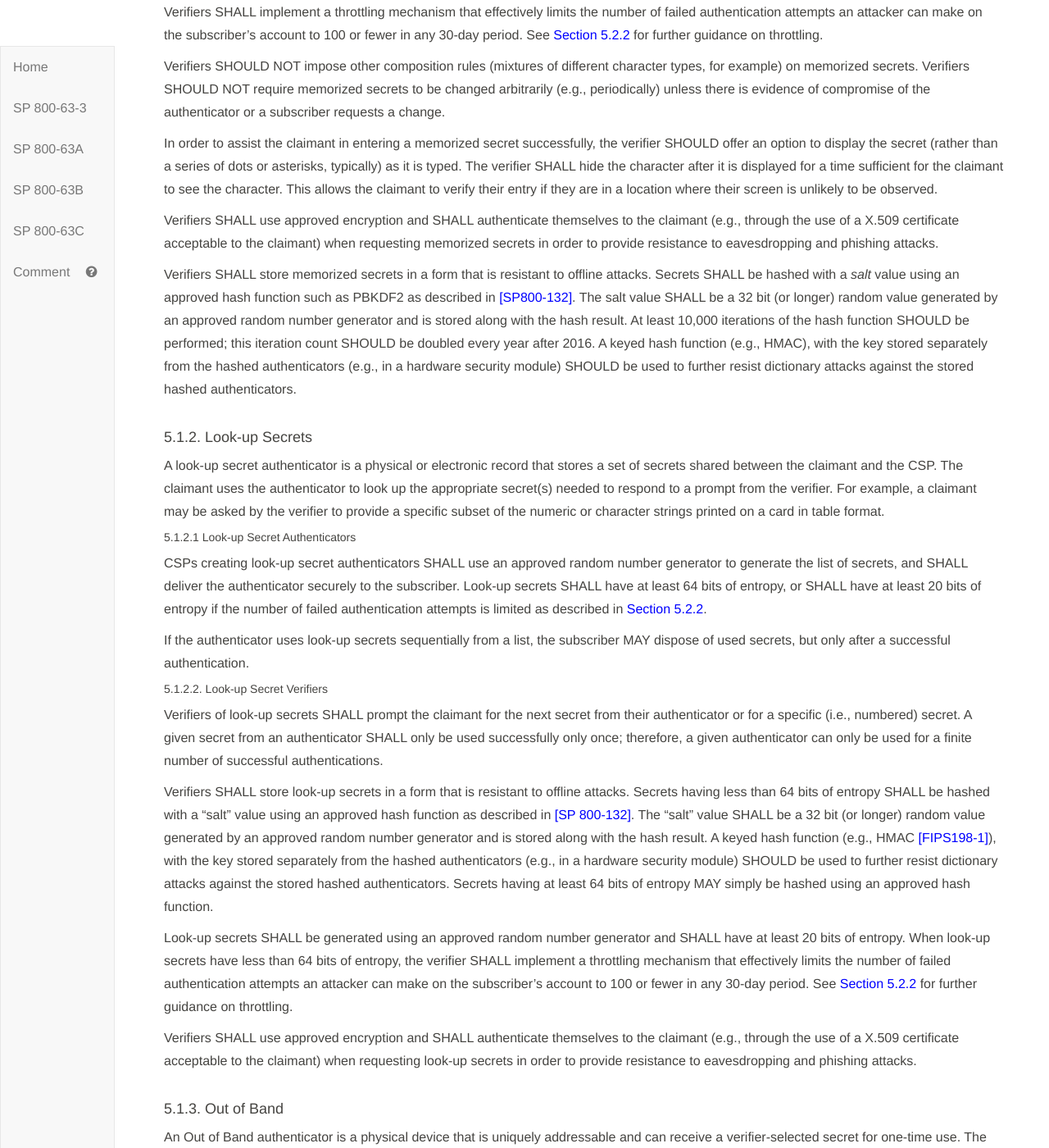
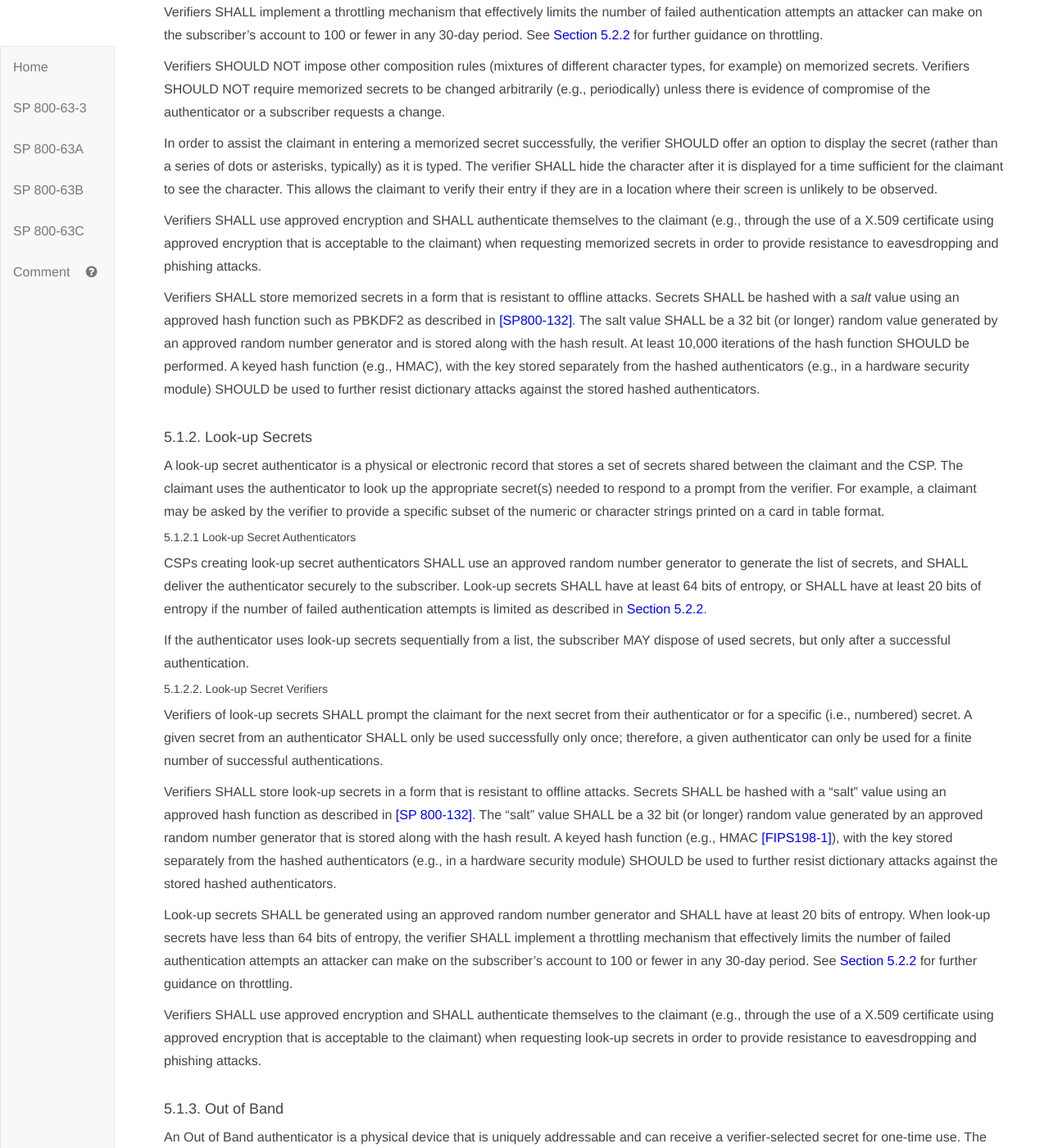
Before and after one commit to usnistgov/800-63-3, a Jekyll site: the page built from sp800-63b.md, in a window 1280 px wide and 1400 px high, scrolled down 23428 px. Shown: the whole window at 82% size. Built offline with Jekyll 4.4.1, drawn with Linux system fonts in a browser that asks for light colours; some of the changed text lies outside the part shown.

Commit message:
Reference approved encryption rather than specific key lengths; adjust hashing and throttle counters.

```diff
--- a/sp800-63b/sec5_authenticators.md
+++ b/sp800-63b/sec5_authenticators.md
@@ -30,9 +30,9 @@ Verifiers SHOULD NOT impose other composition rules (mixtures of different chara
 
 In order to assist the claimant in entering a memorized secret successfully, the verifier SHOULD offer an option to display the secret (rather than a series of dots or asterisks, typically) as it is typed. The verifier SHALL hide the character after it is displayed for a time sufficient for the claimant to see the character. This allows the claimant to verify their entry if they are in a location where their screen is unlikely to be observed.
 
-Verifiers SHALL use approved encryption and SHALL authenticate themselves to the claimant (e.g., through the use of a X.509 certificate acceptable to the claimant) when requesting memorized secrets in order to provide resistance to eavesdropping and phishing attacks.
+Verifiers SHALL use approved encryption and SHALL authenticate themselves to the claimant (e.g., through the use of a X.509 certificate using approved encryption that is acceptable to the claimant) when requesting memorized secrets in order to provide resistance to eavesdropping and phishing attacks.
 
-Verifiers SHALL store memorized secrets in a form that is resistant to offline attacks. Secrets SHALL be hashed with a *salt* value using an approved hash function such as PBKDF2 as described in [[SP800-132]](#SP800-132). The salt value SHALL be a 32 bit (or longer) random value generated by an approved random number generator and is stored along with the hash result. At least 10,000 iterations of the hash function SHOULD be performed; this iteration count SHOULD be doubled every year after 2016. A keyed hash function (e.g., HMAC), with the key stored separately from the hashed authenticators (e.g., in a hardware security module) SHOULD be used to further resist dictionary attacks against the stored hashed authenticators.
+Verifiers SHALL store memorized secrets in a form that is resistant to offline attacks. Secrets SHALL be hashed with a *salt* value using an approved hash function such as PBKDF2 as described in [[SP800-132]](#SP800-132). The salt value SHALL be a 32 bit (or longer) random value generated by an approved random number generator and is stored along with the hash result. At least 10,000 iterations of the hash function SHOULD be performed. A keyed hash function (e.g., HMAC), with the key stored separately from the hashed authenticators (e.g., in a hardware security module) SHOULD be used to further resist dictionary attacks against the stored hashed authenticators.
 
 #### 5.1.2. Look-up Secrets
 
@@ -47,11 +47,11 @@ If the authenticator uses look-up secrets sequentially from a list, the subscrib
 
 Verifiers of look-up secrets SHALL prompt the claimant for the next secret from their authenticator or for a specific (i.e., numbered) secret. A given secret from an authenticator SHALL only be used successfully only once; therefore, a given authenticator can only be used for a finite number of successful authentications.
 
-Verifiers SHALL store look-up secrets in a form that is resistant to offline attacks. Secrets having less than 64 bits of entropy SHALL be hashed with a "salt" value using an approved hash function as described in [[SP 800-132]](#sp800-132). The "salt" value SHALL be a 32 bit (or longer) random value generated by an approved random number generator and is stored along with the hash result. A keyed hash function (e.g., HMAC [[FIPS198-1]](#FIPS198-1)), with the key stored separately from the hashed authenticators (e.g., in a hardware security module) SHOULD be used to further resist dictionary attacks against the stored hashed authenticators. Secrets having at least 64 bits of entropy MAY simply be hashed using an approved hash function.
+Verifiers SHALL store look-up secrets in a form that is resistant to offline attacks. Secrets SHALL be hashed with a "salt" value using an approved hash function as described in [[SP 800-132]](#sp800-132). The "salt" value SHALL be a 32 bit (or longer) random value generated by an approved random number generator that is stored along with the hash result. A keyed hash function (e.g., HMAC [[FIPS198-1]](#FIPS198-1)), with the key stored separately from the hashed authenticators (e.g., in a hardware security module) SHOULD be used to further resist dictionary attacks against the stored hashed authenticators.
 
 Look-up secrets SHALL be generated using an approved random number generator and SHALL have at least 20 bits of entropy. When look-up secrets have less than 64 bits of entropy, the verifier SHALL implement a throttling mechanism that effectively limits the number of failed authentication attempts an attacker can make on the subscriber’s account to 100 or fewer in any 30-day period. See [Section 5.2.2](#throttle) for further guidance on throttling.
 
-Verifiers SHALL use approved encryption and SHALL authenticate themselves to the claimant (e.g., through the use of a X.509 certificate acceptable to the claimant) when requesting look-up secrets in order to provide resistance to eavesdropping and phishing attacks.
+Verifiers SHALL use approved encryption and SHALL authenticate themselves to the claimant (e.g., through the use of a X.509 certificate using approved encryption that is acceptable to the claimant) when requesting look-up secrets in order to provide resistance to eavesdropping and phishing attacks.
 
 #### <a name="out-of-band"></a>5.1.3. Out of Band
 
@@ -95,7 +95,7 @@ Single factor OTP devices are similar to look-up secret authenticators with the
 
 Single factor OTP authenticators contain two persistent values. The first is a symmetric key that persists for the lifetime of the device. The second is a nonce that is changed each time the authenticator is used or is based on a real-time clock.
 
-The secret key SHALL be a 128-bit or longer AES key or of equivalent strength. The nonce SHALL be of sufficient length to ensure that it is unique for each operation of the device.
+The secret key SHALL be of at least the minimum approved length as defined in the latest revision of [[SP 800-131A]](#sp800-131a) (currently 112 bits). The nonce SHALL be of sufficient length to ensure that it is unique for each operation of the device over its lifetime.
 
 The authenticator output is obtained by using an approved block cipher or hash function to combine the key and nonce in a secure manner. The authenticator output MAY be truncated to as few as 6 decimal digits (approximately 20 bits of entropy).
 
@@ -141,7 +141,7 @@ A single-factor cryptographic device is a hardware device that performs cryptogr
 
 Single-factor cryptographic device authenticators encapsulate a secret key that is unique to the device and SHALL NOT be exportable (removed from the device). They operate by signing a challenge nonce, usually presented through a direct computer interface such as a USB port.
 
-The secret key SHALL be a 128-bit or longer AES key or of equivalent strength. The challenge nonce SHALL be at least 64 bits in length. The authenticator output is normally provided via a computer interface (usually the same one from which the challenge value was received).
+The secret key SHALL be of at least the minimum approved length as defined in the latest revision of [[SP 800-131A]](#sp800-131a) (currently 112 bits). The challenge nonce SHALL be at least 64 bits in length. The authenticator output is normally provided via a computer interface (usually the same one from which the challenge value was received).
 
 Single-factor cryptographic device authenticators SHOULD require a physical input such as the pressing of a button in order to operate. This provides defense against unintended operation of the device, which might occur if the device to which it is connected is compromised.
 
@@ -211,7 +211,7 @@ Additional techniques can be used to prioritize authentication attempts that are
 
 Since these measures often create user inconvenience, it is best to allow a certain number of failed authentication attempts before employing the above techniques.
 
-When the subscriber successfully authenticates, the failure counter SHOULD be reset to zero.
+When the subscriber successfully authenticates, the verifier SHOULD disregard any previous failed attempts from the same IP address.
 
 #### <a name="biometric_use"></a>5.2.3. Use of Biometrics
 
```
